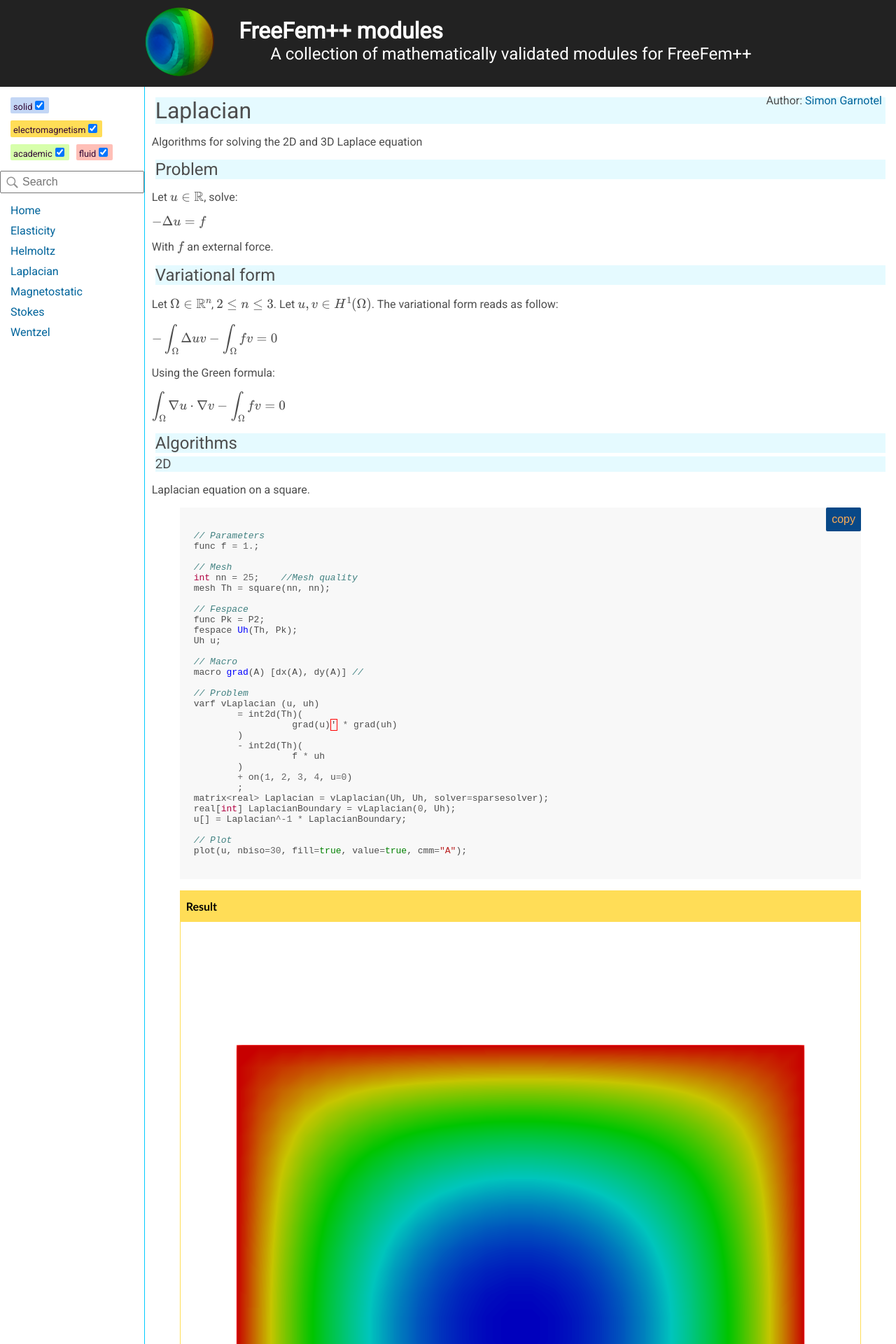
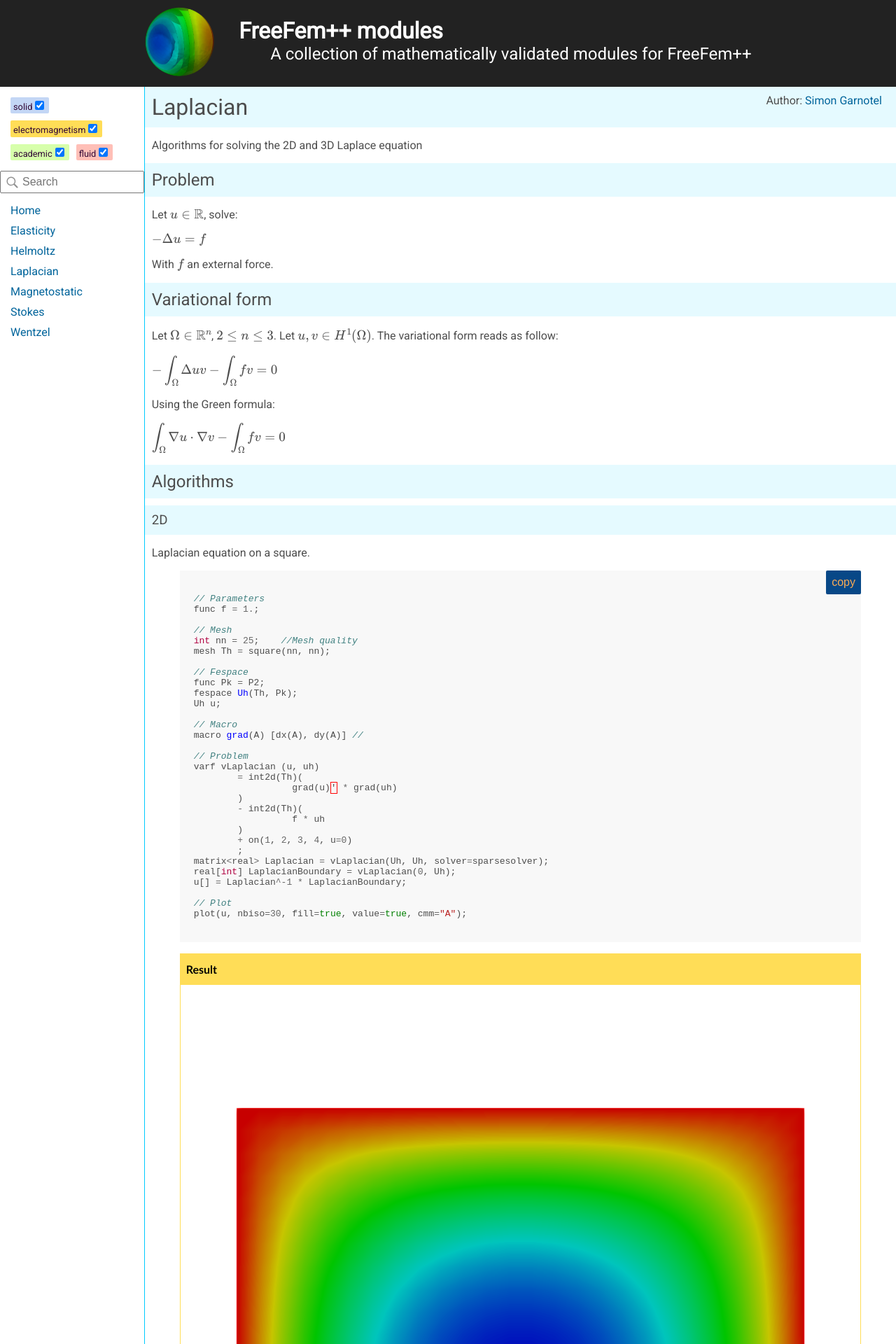
Before and after one commit to FreeFem/FreeFem-modules, a Jekyll site: the page built from _modules/laplacian.md, in a window 1280 px wide. Shown: the top 1920 px of the page at 70% size. Built offline with Jekyll 4.4.1, drawn with Linux system fonts in a browser that asks for light colours; formulas are drawn with MathJax 3; our own code applies the rules of GitHub Pages for plain Markdown files.

Commit message:
Update css/module.css

```diff
--- a/css/module.css
+++ b/css/module.css
@@ -53,14 +53,14 @@
 }
 
 .content {
-  padding: 10px;
+  padding: 0 10px 20px 10px;
   width: 100%;
   overflow: auto;
 }
 
 .content h1, .content h2, .content h3, .content h4, .content h5 {
-  margin: 5px;
-  padding: 0;
+  margin: 0 -10px 10px -10px;
+  padding: 10px;
   font-weight: normal;
   background-color: rgba(0, 205, 255, 0.1);
 }
```
